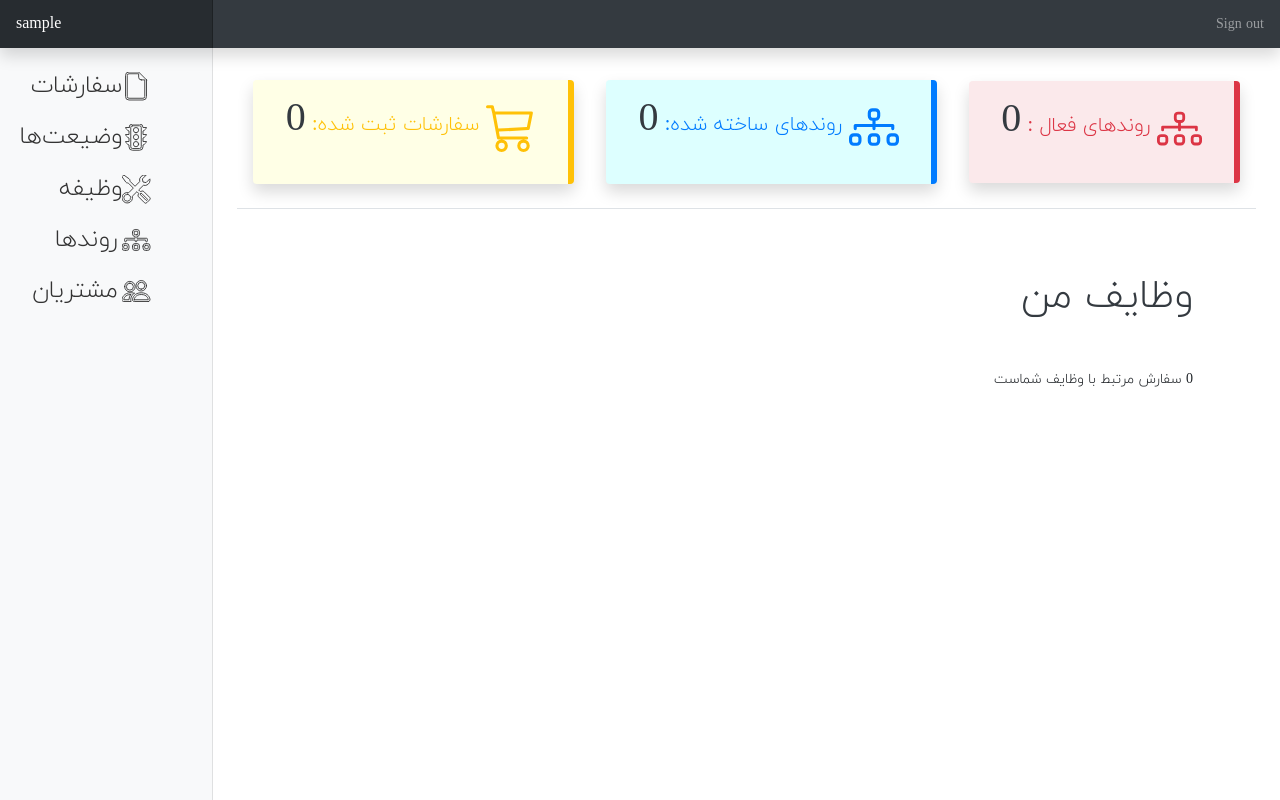
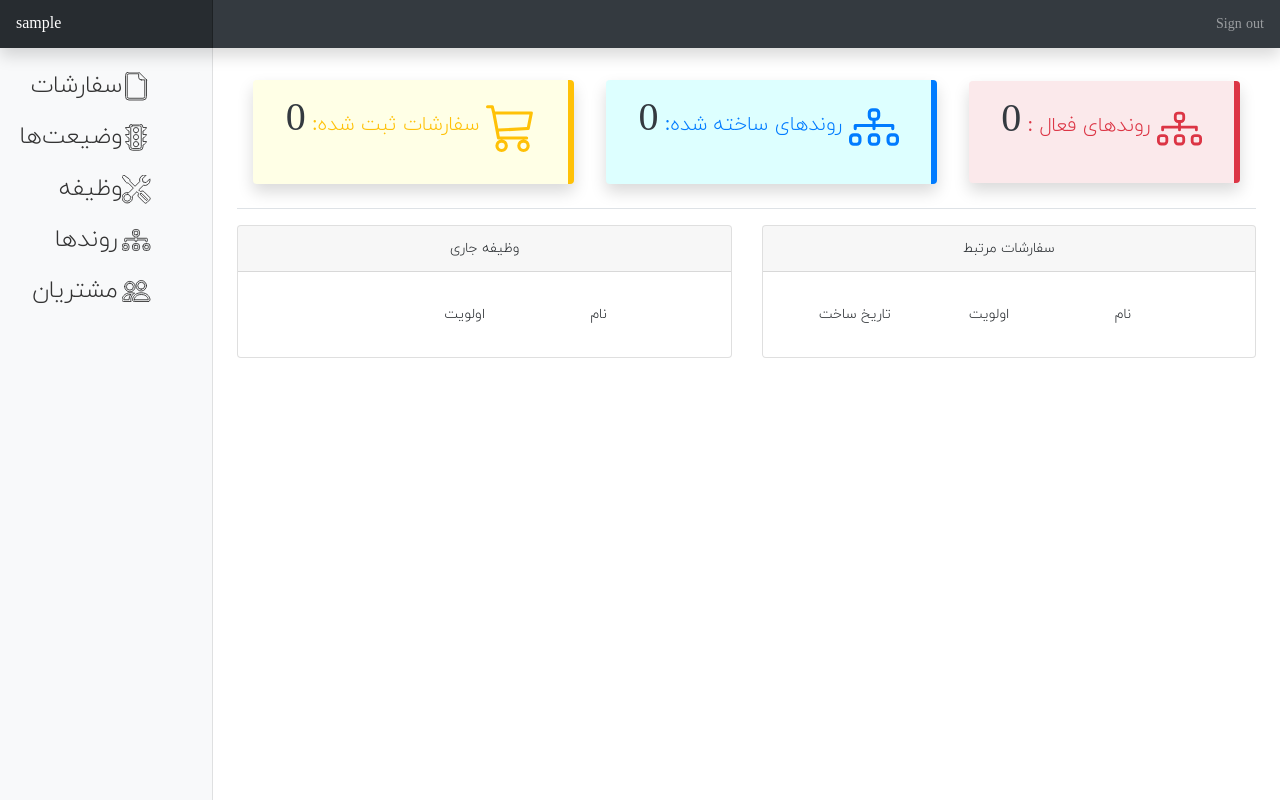
Before and after one commit to MSafariyan/Telow, a Django app: page /dashboard/ in a window 1280 px wide. Run offline with Django 3.2, Linux system fonts and the light colour scheme; the visitor is signed in with stand-in values (Sample User, id 1); data that the repository does not hold is empty; some libraries are stand-ins or nearby versions.

Commit message:
add list of duties in index page

```diff
--- a/main_app/templates/dashboard/dashboard.html
+++ b/main_app/templates/dashboard/dashboard.html
@@ -1,5 +1,6 @@
 {% extends "dashboard/base.html" %}
-
+{% load jalali_tags %}
+{% load tags %}
 {% block content %}
 <div class="d-flex justify-content-center flex-wrap flex-md-nowrap align-items-center pt-3 pb-2 mb-3 border-bottom ">
   <div class="p-2 flex-fill">
@@ -55,38 +56,60 @@
     {% endif %}
   </div>
 </div>
-<div class="container" dir="rtl">
-  <h1 class="rounded text-dark text-right m-5">وظایف من</h1>
-  <p class="m-5">{{orders|length}} سفارش مرتبط با وظایف شماست</p>
-  <div class="row">
-    <div class="col-md-2"></div>
-    <div class="col-md-8">
-      {% if orders|length >= 1 %}
-        {% for order in orders %}
-        <div class="card mb-5 bq-primary text-center" style="border-left: 0; border-right: 6px solid; border-top: 0;border-bottom: 0; border-color: #005282; background-color: #f4f4f4;">
-          <div class="card-body">
+<div class="row" dir="rtl">
+  <div class="col-md-6">
+    <div class="card text-center">
+      <div class="card-header">
+        سفارشات مرتبط
+      </div>
+      <div class="card-body">
+        <ul class="list-group text-center list-group-flush">
+          <li class="list-group-item">
             <div class="row">
-              <div class="col">
-                <span class="h5 text-secondary">عنوان سفارش: <span class="h4 text-dark">{{order.order_title}}</span></span>
-              </div>
-              <div class="col">
-                <span class="h5 text-secondary">الویت: <span class="h4 text-dark">{{order.priority}}</span></span>
-              </div>
+              <div class="col-md-4">نام</div>
+              <div class="col-md-4">اولویت</div>
+              <div class="col-md-4">تاریخ ساخت</div>
             </div>
-            <hr>
+          </li>
+          {% for order in orders %}
+          <li class="list-group-item">
             <div class="row">
-              <div class="col-md-3"></div>
-            <div class="col-md-6">
-              <a href="{% url 'order-detail' order.pk %}" class="btn btn-sm btn-block" style="background-color: #005282; color: white;">جزیئات</a>
+              <div class="col-md-4">{{order.order_title}}</div>
+              <div class="col-md-4">{{order.priority}}</div>
+              <div class="col-md-4">{{order.created_at|to_jalali:'%Y/%m/%d - %H:%M'}}</div>
             </div>
-            <div class="col-md-3"></div>
-          </div>
+          </li>
+          {% endfor %}
+        </ul>
+      </div>
+    </div>
+  </div>
+  <div class="col-md-6">
+    <div class="card text-center">
+      <div class="card-header">
+        وظیفه جاری
+      </div>
+      <div class="card-body">
+        <ul class="list-group text-center list-group-flush">
+          <li class="list-group-item">
+            <div class="row">
+              <div class="col-md-4">نام</div>
+              <div class="col-md-4">اولویت</div>
+              <div class="col-md-4"></div>
             </div>
-        </div>
-        {% endfor %}
-      {% endif %}
+          </li>
+          {% for order in orders %}
+          <li class="list-group-item">
+            <div class="row">
+              <div class="col-md-4">{{order.order_title}}</div>
+              <div class="col-md-4">{{order.priority}}</div>
+              <div class="col-md-4"><a href="" class="btn btn-primary btn-sm">اعمال تغییر</a></div>
+            </div>
+          </li>
+          {% endfor %}
+        </ul>
+      </div>
     </div>
-    <div class="col-md-2"></div>
   </div>
 </div>
 {% endblock %}
--- a/main_app/views/view.py
+++ b/main_app/views/view.py
@@ -17,7 +17,7 @@ def indexPanelView(request):
     action_perms = auth_user_action.objects.filter(user_id__pk=request.user.pk).values_list('action_id', flat=True)
     related_order_id_to_current_user = order_process_action.objects.filter(process_action__action__in=action_perms).values_list('order_id').all()
     orders = order.objects.filter(pk__in=related_order_id_to_current_user).order_by('priority').all()
-    return render(request, 'dashboard/dashboard.html', {"order_count":order_count, "process_count":process_count, "active_process":active_process,"orders":orders, "title":"پنل کاربری"})
+    return render(request, 'dashboard/dashboard.html', {"title":"پنل کاربری", "order_count":order_count, "process_count":process_count, "active_process":active_process,"orders":orders, })
 
 
 def logout_view(request):
--- a/order/views.py
+++ b/order/views.py
@@ -189,7 +189,7 @@ def order_search(request):
             query = order.objects.annotate(search=SearchVector('order_title', 'customer_id__customer_name', 'customer_id__customer_family')).filter(search=search_value).all()
             list_data = []
             for data in query:
-                temp_list_data = {"order_id":data.pk, "order_title":data.order_title, "customer":data.customer_id.customer_name+" "+data.customer_id.customer_family, "priority":data.priority, "process":data.process_id.process_name, "created_at": datetime2jalali(data.created_at).strftime('%Y/%m/%d - %H:%M')}
+                temp_list_data = {"order_id":data.pk, "order_title":data.order_title, "customer":data.customer_id.customer_name+" "+data.customer_id.customer_family, "priority":data.priority, "process":data.process_id.process_name, "created_at": datetime2jalali(data.created_at).strftime(' - %Y/%m/%d - %H:%M')}
                 list_data.append(temp_list_data)
         else:
             result = {"result": "None"}
```
Also changed, not shown: main_app/templates/main_app/process_detail.html (+3 -5 lines), order/templates/order/order_list.html (+4 -3 lines).
